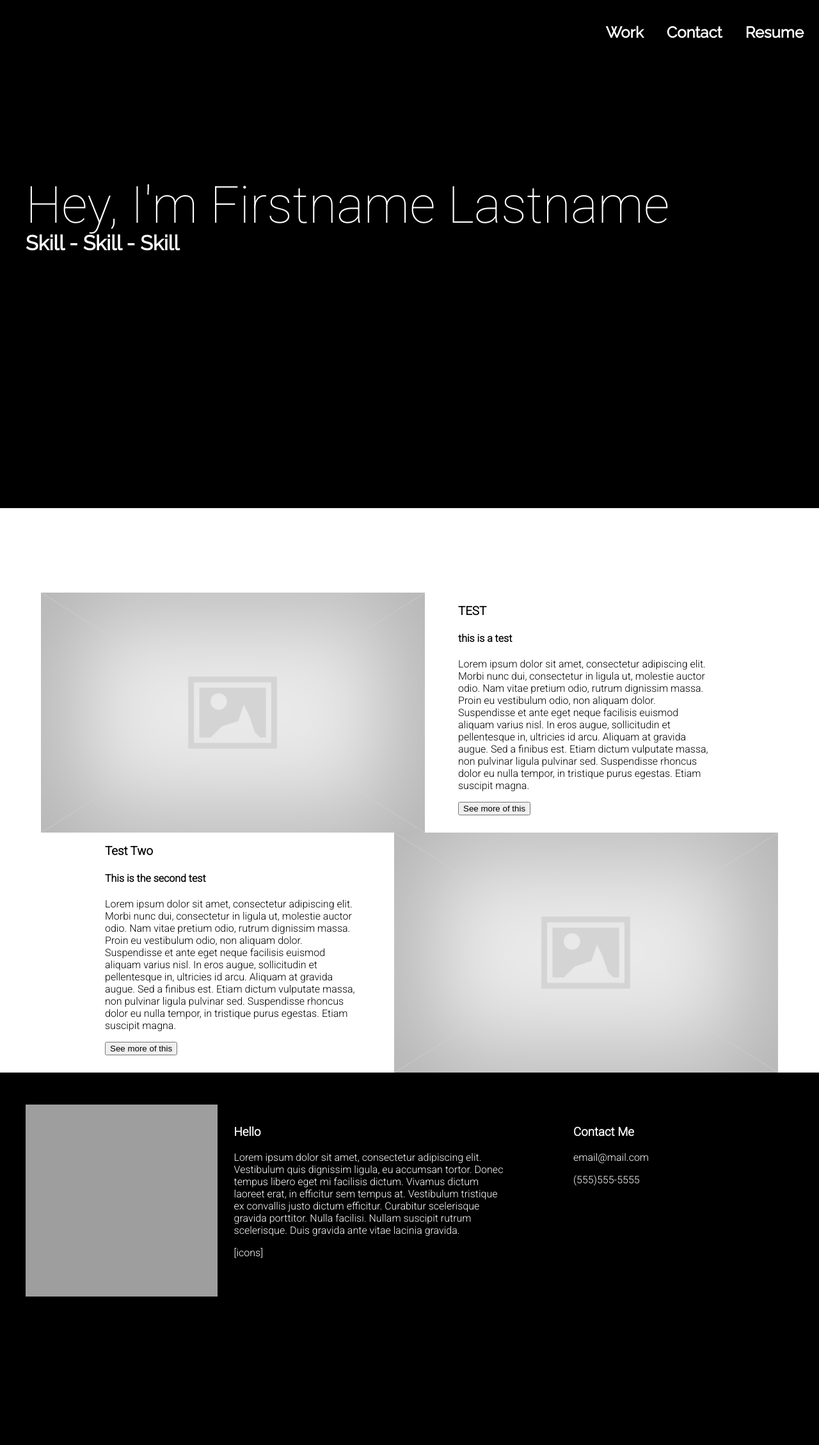
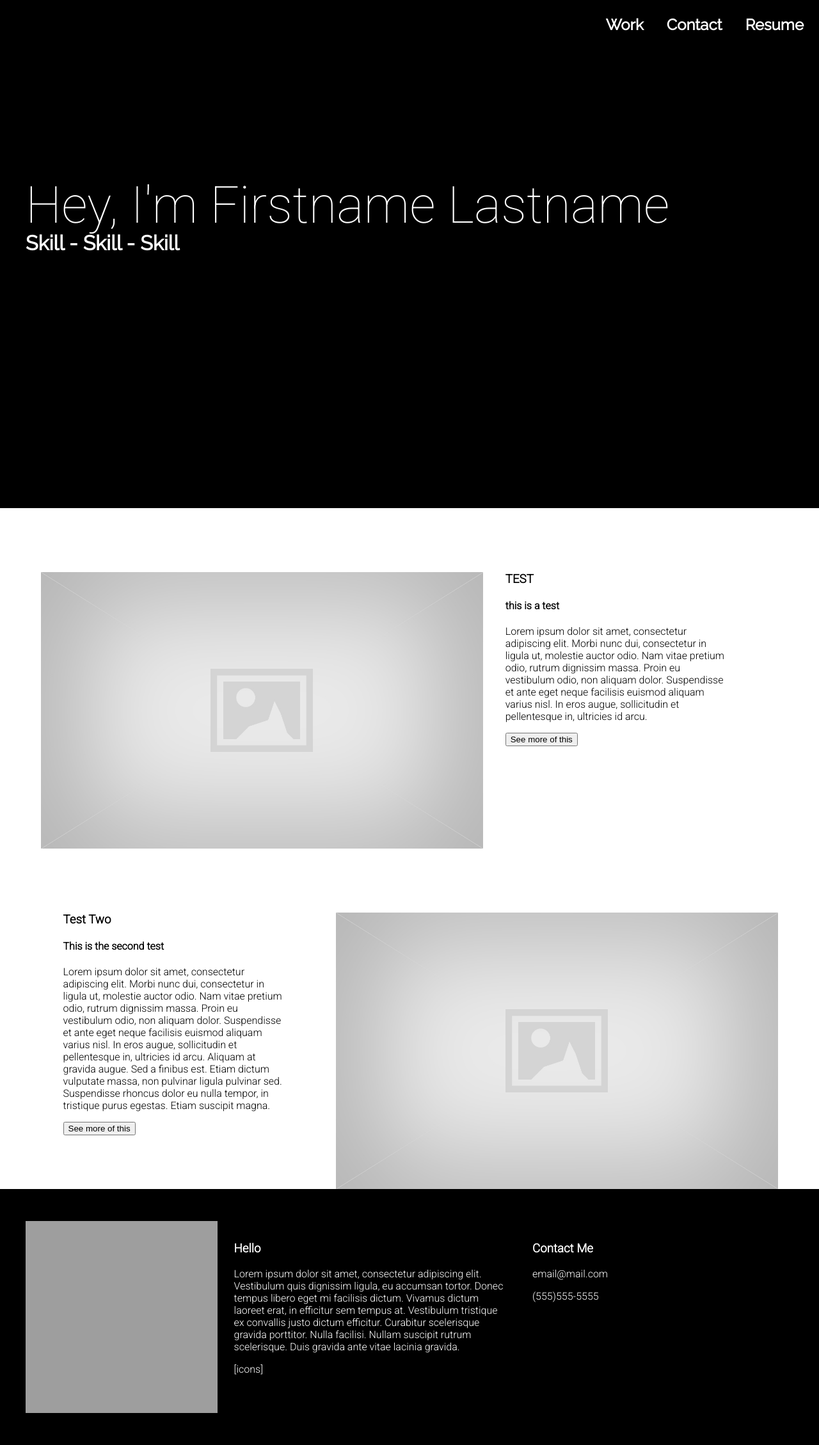
Before and after one commit to mellolikejello/Career-Skills-Group-Two, a PHP site: page / in a window 1280 px wide. Shown: the whole page at 64% size. Before the commit the page ends 2076 px from the top, so only its background shows below. Run offline with PHP 8.4, Linux system fonts and the light colour scheme; grey boxes are pictures that could not be loaded.

Commit message:
added resume template + link from main page, adjusted featured project css

```diff
--- a/index.html
+++ b/index.html
@@ -15,7 +15,7 @@
 	<div id="con">
     <div id="welcome-view">
         <h2 id="welcome-header">
-            <a href="">Resume</a>
+            <a href="resume.pdf" target="_about">Resume</a>
 			<a href="#contact">Contact</a>
             <a href="#work">Work</a>
 
@@ -29,7 +29,7 @@
             <div class="project-info_R">
                 <h3>TEST</h3>
 				<h4>this is a test</h4>
-                <p>Lorem ipsum dolor sit amet, consectetur adipiscing elit. Morbi nunc dui, consectetur in ligula ut, molestie auctor odio. Nam vitae pretium odio, rutrum dignissim massa. Proin eu vestibulum odio, non aliquam dolor. Suspendisse et ante eget neque facilisis euismod aliquam varius nisl. In eros augue, sollicitudin et pellentesque in, ultricies id arcu. Aliquam at gravida augue. Sed a finibus est. Etiam dictum vulputate massa, non pulvinar ligula pulvinar sed. Suspendisse rhoncus dolor eu nulla tempor, in tristique purus egestas. Etiam suscipit magna.</p>
+                <p>Lorem ipsum dolor sit amet, consectetur adipiscing elit. Morbi nunc dui, consectetur in ligula ut, molestie auctor odio. Nam vitae pretium odio, rutrum dignissim massa. Proin eu vestibulum odio, non aliquam dolor. Suspendisse et ante eget neque facilisis euismod aliquam varius nisl. In eros augue, sollicitudin et pellentesque in, ultricies id arcu.</p>
 				<a href="test.html"><button class="pagelink">See more of this</button></a>
             </div>
         </div>
@@ -43,7 +43,6 @@
             </div>
         </div>
     </div>
-    <footer>
    <div id="foot" name="contact"> <img src="http://allaboutuarts.ca/wp-content/uploads/2012/07/placeholder.jpg" alt="alt text">
         <div id="about">
             <h3>Hello</h3>
@@ -56,7 +55,6 @@
             <p>(555)555-5555</p>
         </div>
     </div>
-    </footer>
 </div>
 </body>
 </html>
--- a/style/style.css
+++ b/style/style.css
@@ -60,7 +60,7 @@ header li {
 	float: right;
 	padding-left: 0.5em;
 	padding-right:1em;
-	padding-top:4.5vh;
+	padding-top:3vh;
 	text-decoration:none;
 	color:#fff;
 	font-family: 'Raleway', sans-serif;
@@ -94,7 +94,6 @@ header li {
 
 #content {
 	background-color: white;
-	padding-top:10vh;
 	margin:auto;
 }
 
@@ -102,15 +101,15 @@ header li {
 	clear: both;
 	margin: auto;
 	width: 90%;
-	margin-top:20px;
+	padding-top: 100px;
 }
 
-.project:nth-child(1){
-	padding-top: 2em;
+.project:last-child{
+	padding-bottom: 100px;
 }
 
 #content img {
-	width: 600px;
+	width: 60%;
 }
 
 .float-left {
@@ -123,23 +122,25 @@ header li {
 	float: right;
 }
 
+.project h3 {
+	margin-top: 0;
+}
+
 .project-info_R {
-	height: 187px;
-	width:400px;
+	width: 30%;
 	clear:right;
-	float: right;
-	margin-right:100px;
+	float: left;
+	padding-left: 3%;
 }
 
 .project-info_L {
-	height: 187px;
-	width:400px;
+	width: 30%;
 	clear:left;
 	float: left;
-	margin-left:100px;
+	padding-left: 3%;
 }
 
-footer #foot{
+#foot{
 	height: 400px;
 	width:100%;
 	background-color: #000;
@@ -147,7 +148,7 @@ footer #foot{
 	clear: both;
 }
 
-footer img {
+#foot img {
 	clear: left;
 	float: left;
 	width:300px;
@@ -165,7 +166,7 @@ footer img {
 
 #foot #contact{
 	float: right;
-	width: 10%;
+	width: 15%;
 	margin-right:20%;
 	margin-top:5%;
 }
```
Also changed, not shown: 1 other file. Lines whose indentation alone changed are shown as unchanged.
